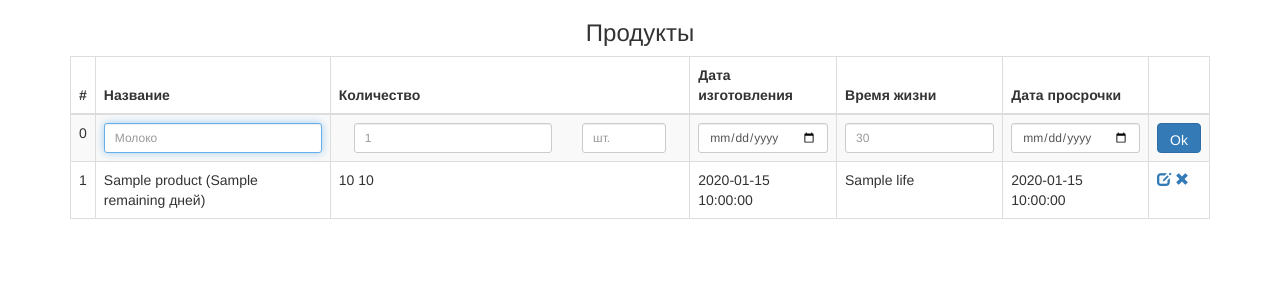
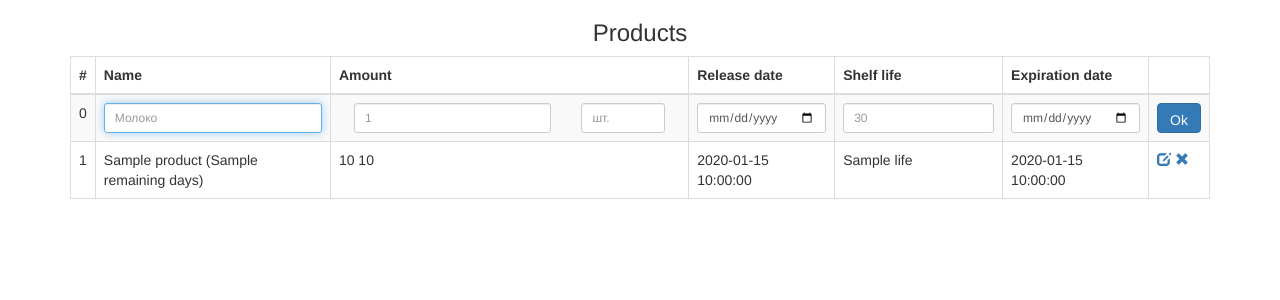
Before and after one commit to ykalchevskiy/indarefrigerator, a Python web app: template indarefrigerator/templates/products/index.html in a window 1280 px wide. Shown: the top 300 px of the page. Run offline with Jinja, Linux system fonts and the light colour scheme; the template is opened without the code that fills it: most values are stand-ins (such as "Sample title", 1, 10 or a date in 2020); form fields are guessed from the names that the template uses; some libraries are stand-ins or nearby versions.

Commit message:
Translated from russian to english.

```diff
--- a/indarefrigerator/templates/products/index.html
+++ b/indarefrigerator/templates/products/index.html
@@ -1,5 +1,5 @@
 <!DOCTYPE html>
-<html lang="ru">
+<html lang="en">
 <head>
     <title>Products</title>
 
@@ -14,17 +14,17 @@
 </head>
 <body>
     <div class="container">
-        <h3 class="text-center">Продукты</h3>
+        <h3 class="text-center">Products</h3>
 
         <table class="table table-bordered table-striped">
             <thead>
                 <tr>
                     <th>#</th>
-                    <th>Название</th>
-                    <th>Количество</th>
-                    <th>Дата изготовления</th>
-                    <th>Время жизни</th>
-                    <th>Дата просрочки</th>
+                    <th>Name</th>
+                    <th>Amount</th>
+                    <th>Release date</th>
+                    <th>Shelf life</th>
+                    <th>Expiration date</th>
                     <th></th>
                 </tr>
             </thead>
@@ -70,7 +70,7 @@
                     <td>{{ loop.index }}</td>
                     <td>{{ product.name }}
                         {% with days = product.remaining() %}
-                            ({{ days }} {% if days == 1 %}день{% else %}дней{% endif %})
+                            ({{ days }} {% if days == 1 %}day{% else %}days{% endif %})
                         {% endwith %}
                     </td>
                     <td>{{ product.amount }} {{ product.amount_type }}</td>
```
